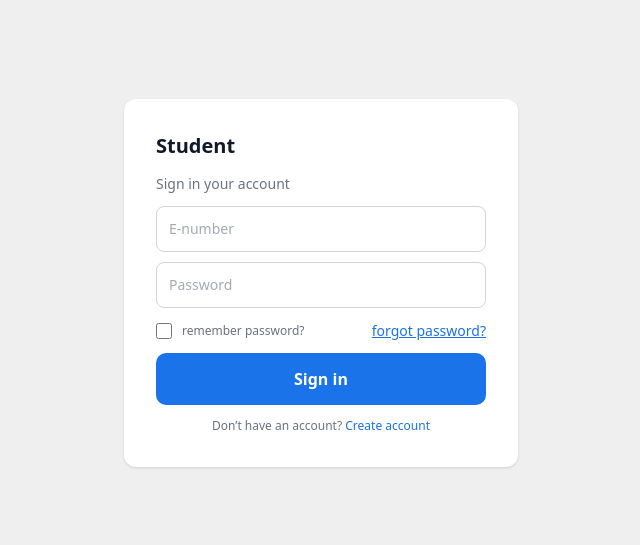
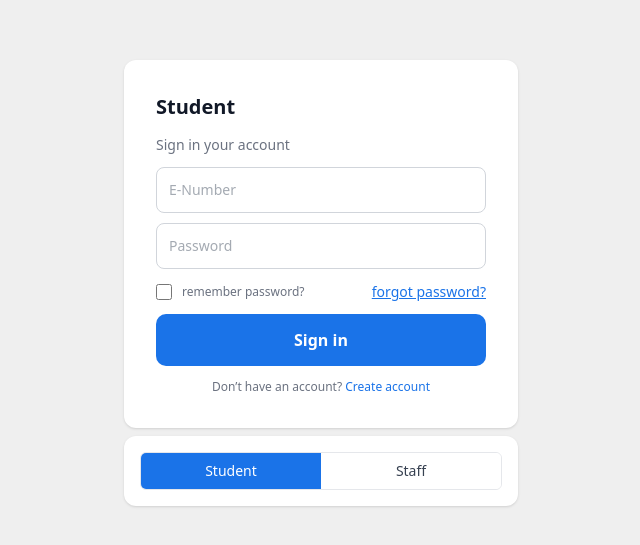
Before and after one commit to Esoft-Management-System/Frontend, a React app: page / in a window 1280 px wide. Shown: the part 117-662 px from the top of the page, without its empty margins (319-959 px from the left). Built offline with nearby package versions, Linux system fonts and the light colour scheme; the HTML template or start-up script is replaced by a standard one.

Commit message:
feat(login): enhance login and reset password pages with improved UI and error handling

```diff
--- a/src/components/common/BlueButton.tsx
+++ b/src/components/common/BlueButton.tsx
@@ -5,7 +5,7 @@ interface ButtonInterface{
 const BlueButton = (props: ButtonInterface) => {
   const {buttonName} = props;
   return (
-    <button className="py-3 px-2 md:py-3.5 md:px-2.5 bg-[#1A73E8] w-full rounded-[10px] text-white font-semibold hover:cursor-pointer">
+    <button className="py-3 px-2 md:py-3.5 md:px-2.5 bg-[#1A73E8] w-full rounded-[10px] text-white font-semibold hover:cursor-pointer hover:bg-[#1669d6]">
       {buttonName}
     </button>
   )
--- a/src/components/common/Textinput.tsx
+++ b/src/components/common/Textinput.tsx
@@ -2,12 +2,16 @@ interface TextInputInterface{
   placeholder?: string;
   type?: string;
   value?: string;
+  error?: string;
 }
 
 const Textinput = (props: TextInputInterface) => {
-  const {placeholder, type, value} =  props;
+  const {placeholder, type, value, error} =  props;
   return (
-    <input className="border w-full text-sm text-gray-600 border-[#D1D5DB] p-3 focus:outline-none rounded-lg" type={type} placeholder={placeholder} value={value} />
+    <>
+      <input className="border w-full text-sm text-gray-600 border-[#D1D5DB] p-3 focus:outline-none rounded-lg" type={type} placeholder={placeholder} value={value} />
+      {error && <p className="text-red-500 text-xs mt-1">{error}</p>}
+    </>
   )
 }
 export default Textinput
--- a/src/pages/login/ResetPassword.tsx
+++ b/src/pages/login/ResetPassword.tsx
@@ -8,10 +8,10 @@ const ResetPassword = () => {
     <div className="h-screen w-screen flex items-center justify-center bg-[#EFEFEF]">
       <div className="flex min-w-[337px]  flex-col md:w-[409px] p-2.5 gap-2.5">
         <div className="w-full flex flex-col bg-white rounded-xl p-3.5 md:p-9 gap-3">
-          <p className="text-[20px] font-semibold text-[#111827] flex-1">Reset Password</p>
-          <p className="text-[14px] font-normal text-[#6B7280] flex-1">Reset Password</p>
-          <Textinput placeholder="E-Number" type="text" />
-          <BlueButton buttonName="Reset your Password"/>
+          <p className="text-[20px] font-semibold text-[#111827] flex-1">Forgot Password</p>
+          <p className="text-[14px] font-normal text-[#6B7280] flex-1">Reset your password here</p>
+          <Textinput placeholder="Email" type="text" />
+          <BlueButton buttonName="Send OTP"/>
         </div>
       </div>
     </div>
--- a/src/pages/login/login.tsx
+++ b/src/pages/login/login.tsx
@@ -1,10 +1,13 @@
 import { useNavigate } from "react-router-dom";
+import { useState } from "react";
 import BlueButton from "../../components/common/BlueButton";
 import Textinput from "../../components/common/Textinput";
+
 
 const Login = () => {
 
 	const navigate = useNavigate();
+	const [isStaff, setIsStaff] = useState(false);
 
 	const goToResetPassword = () => {
 		navigate("/resetpassword");
@@ -16,17 +19,17 @@ const Login = () => {
 
 	return (
 		<div className="h-screen w-screen flex items-center justify-center bg-[#EFEFEF]">
-			<div className="flex w-[337px] md:w-[414px] flex-col p-2.5">
+			<div className="flex w-[337px] md:w-[414px] flex-col p-2.5 gap-2" >
 				<div className="bg-[#FFFFFF] flex-1 flex flex-col gap-3 p-[15px] md:p-8 rounded-xl shadow-sm place-items-start">
 					<p className="text-[20px] font-semibold text-[#111827] flex-1">Student</p>
 					<p className="text-[14px] font-normal text-[#6B7280] flex-1">Sign in your account</p>
 					<div className="flex flex-col w-full flex-1 gap-2.5">
-						<Textinput placeholder="E-number" type="text" />
+						<Textinput placeholder="E-Number" type="text" />
 						<Textinput placeholder="Password" type="password" />
 					</div>
 					<div className="w-full flex-1 flex flex-row gap-2.5">
 						<div className="flex flex-row gap-2.5 justify-center items-center">
-							<input type="checkbox" className="w-4 h-4 border-[#D1D5DB]" />
+							<input type="checkbox" className="hover:cursor-pointer w-4 h-4 border-[#D1D5DB]" />
 							<p className="text-[#6B7280] text-[12px]">remember password?</p>
 						</div>
 						<div className="flex flex-row gap-2.5 justify-end items-end flex-1">
@@ -38,6 +41,24 @@ const Login = () => {
 						<p className="text-[#6B7280] font-normal text-[12px]">Don’t have an account? <span onClick={goToStudentRegister} className="text-[#1A73E8] hover:cursor-pointer">Create account</span></p>
 					</div>
 				</div>
+				<div className="bg-[#FFFFFF] flex-1 flex flex-col md:flex-row gap-3  rounded-xl shadow-sm place-items-start hover:cursor-pointer">
+					<div className="w-full md:flex-1 p-4 flex items-center justify-center hover:cursor-pointer">
+						<div className="w-full flex flex-col md:flex-row rounded-md overflow-hidden border border-[#E5E7EB] hover:cursor-pointer">
+							<button
+								className={`hover:cursor-pointer flex-1 py-2 text-sm font-medium ${!isStaff ? 'bg-[#1A73E8] text-white' : 'bg-white text-[#374151]'}`}
+								onClick={() => setIsStaff(false)}
+							>
+								Student
+							</button>
+							<button
+								className={` hover:cursor-pointer flex-1 py-2 text-sm font-medium ${isStaff ? 'bg-[#1A73E8] text-white' : 'bg-white text-[#374151]'}`}
+								onClick={() => navigate('/staff')}
+							>
+								Staff
+							</button>
+						</div>
+					</div>
+				</div>
 			</div>
 		</div>
 	)
--- a/src/pages/login/staffLogin.tsx
+++ b/src/pages/login/staffLogin.tsx
@@ -29,9 +29,28 @@ const StaffLogin = () => {
 					</div>
 					<BlueButton buttonName="Sign in"/>
 					<div className="flex flex-col items-center justify-center w-full">
-						<p className="text-[#6B7280] font-normal text-[12px]">Don’t have an account? <span className="text-[#1A73E8] hover:cursor-pointer font-normal">Create account</span></p>
+						<p className="text-[#6B7280] font-normal text-[12px]">Don’t have an account? <span className="text-[#1A73E8] hover:cursor-pointer font-normal">Request Sign in</span></p>
 					</div>
 				</div>
+
+				<div className="bg-[#FFFFFF] flex-1 flex flex-col md:flex-row gap-3 rounded-xl shadow-sm place-items-start hover:cursor-pointer mt-2">
+					<div className="w-full md:flex-1 p-4 flex items-center justify-center hover:cursor-pointer">
+						<div className="w-full flex flex-col md:flex-row rounded-md overflow-hidden border border-[#E5E7EB] hover:cursor-pointer">
+							<button
+								className={`hover:cursor-pointer w-full md:flex-1 py-2 text-sm font-medium bg-white text-[#374151]`}
+								onClick={() => navigate('/')}
+							>
+								Student
+							</button>
+							<button
+								className={`hover:cursor-pointer w-full md:flex-1 py-2 text-sm font-medium bg-[#1A73E8] text-white`}
+							>
+								Staff
+							</button>
+						</div>
+					</div>
+				</div>
+
 			</div>
 		</div>
 	)
```
Also changed, not shown: vercel.json (deleted).
